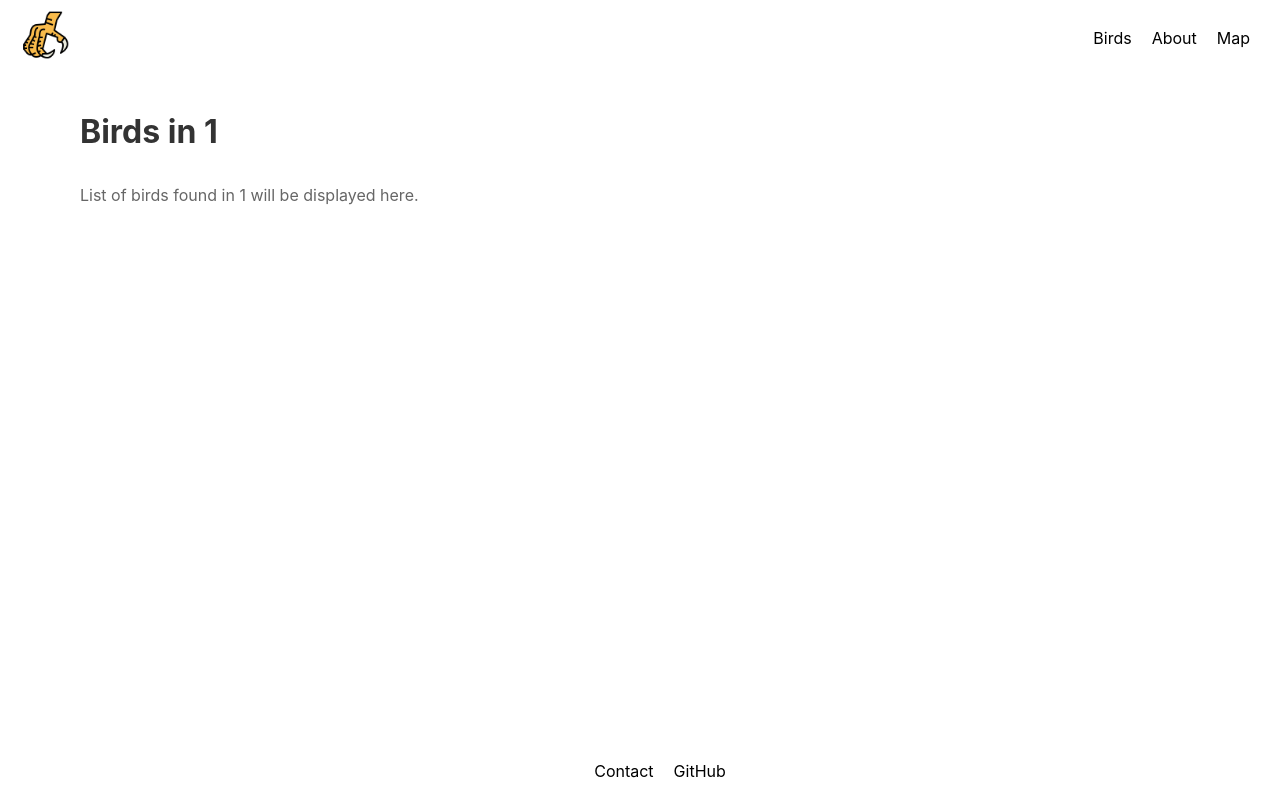
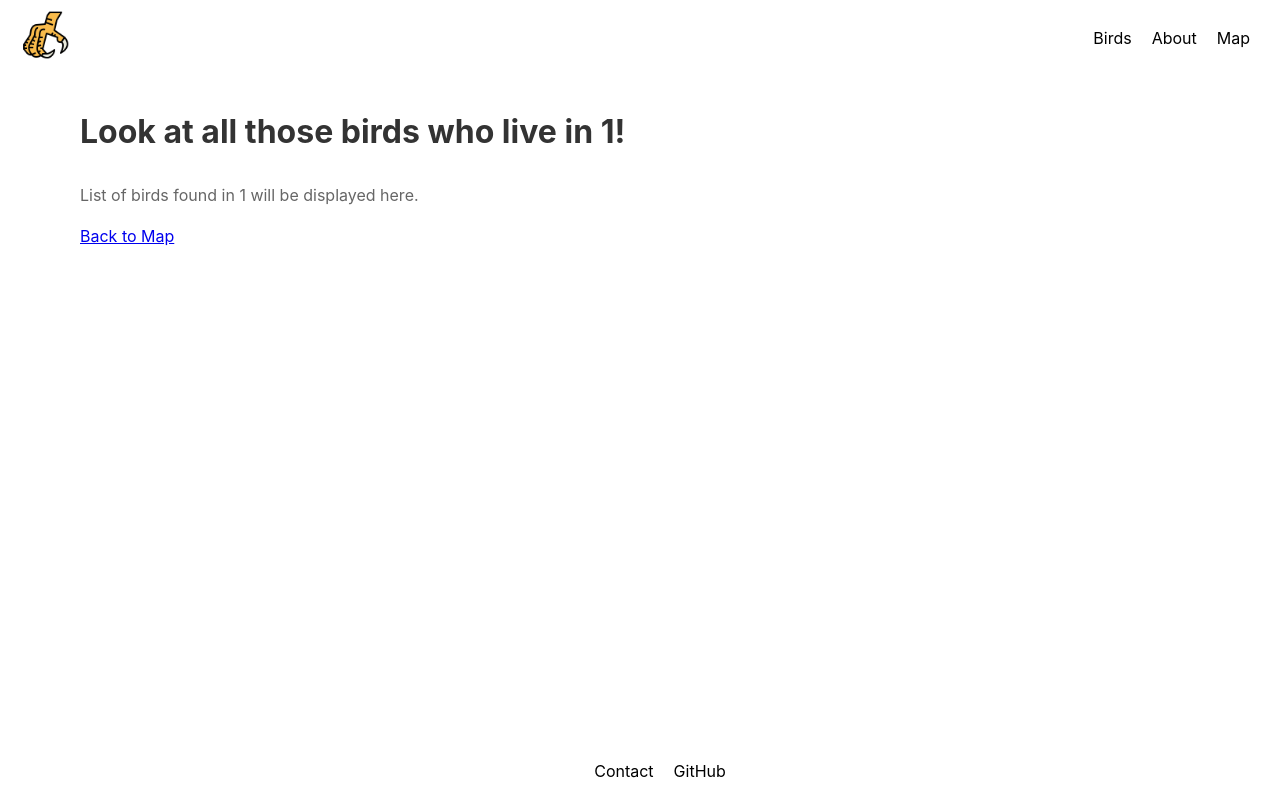
Before and after one commit to hannakayes/birdfrontend, a React (Vite) app: page /country-birds/1 in a window 1280 px wide. Built offline with nearby package versions, Linux system fonts and the light colour scheme.

Commit message:
Back button added

```diff
--- a/src/components/EuropeMap.jsx
+++ b/src/components/EuropeMap.jsx
@@ -14,7 +14,6 @@ const EuropeMap = () => {
 
   return (
     <div className={styles.mapPage}>
-      <h1>Bird Map</h1>
       <div className={styles.mapContainer}>
         <ComposableMap
           projection="geoMercator"
--- a/src/pages/CountryBirds.jsx
+++ b/src/pages/CountryBirds.jsx
@@ -1,5 +1,5 @@
 import React from "react";
-import { useParams } from "react-router-dom"; // Use useParams instead of useRouteMatch
+import { useParams, Link } from "react-router-dom"; // Import Link and useParams
 import styles from "../styles/CountryBirds.module.css";
 
 const CountryBirds = () => {
@@ -8,8 +8,15 @@ const CountryBirds = () => {
   // Placeholder content for demonstration
   return (
     <div className={styles.countryBirdsPage}>
-      <h2>Birds in {countryName}</h2>
+      <h2>Look at all those birds who live in {countryName}!</h2>
       <p>List of birds found in {countryName} will be displayed here.</p>
+
+      {/* Back to Map button */}
+      <div className={styles.backButton}>
+        <Link to="/map" className={styles.backLink}>
+          Back to Map
+        </Link>
+      </div>
     </div>
   );
 };
```
